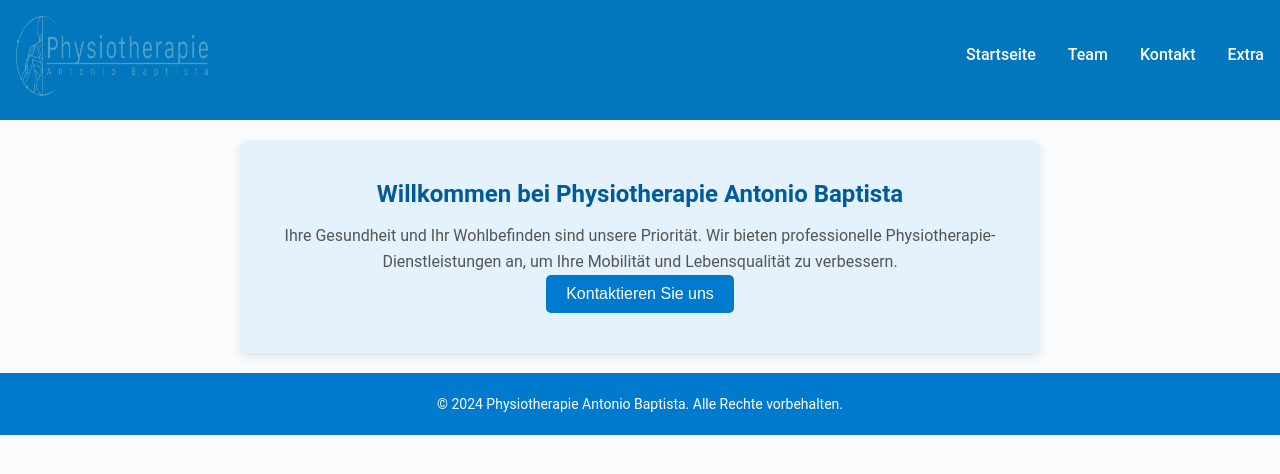
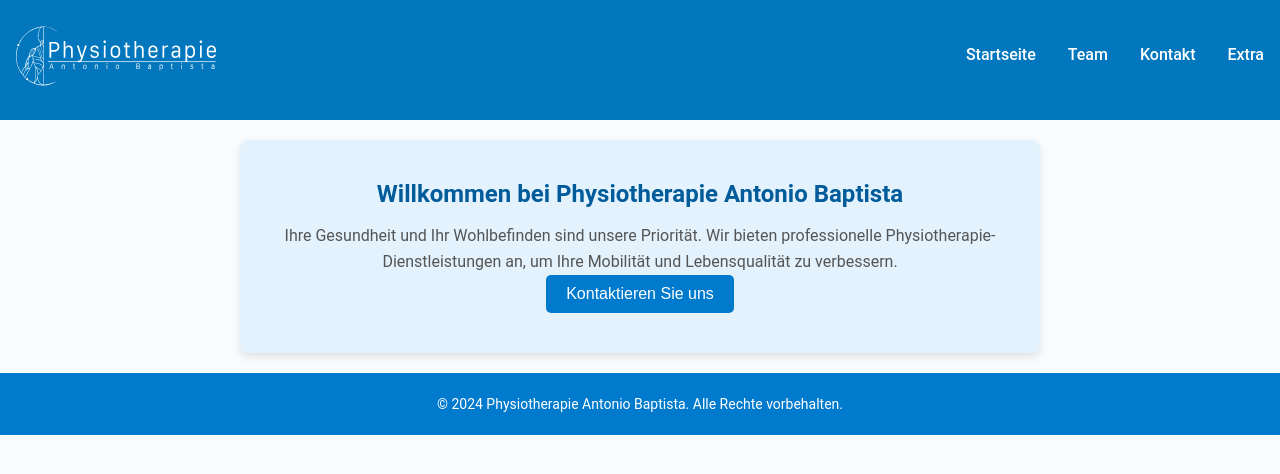
Before and after one commit to josepas/praxis-antonio, a Next.js app: page / in a window 1280 px wide. Shown: the top 474 px of the page. Built offline with nearby package versions, Linux system fonts and the light colour scheme; no server answers; what aws-amplify would draw is missing.

Commit message:
Change logo from png to SVG
Signed-off-by: Jose Pascarella <josepas@amazon.com>

```diff
--- a/app/components/navbar.tsx
+++ b/app/components/navbar.tsx
@@ -11,7 +11,7 @@ export default function Navbar() {
       <div className="logo-container">
         <Link href="/">
           <Image
-            src="/logo.png"
+            src="/javierlogo.svg"
             alt="Physiotherapie Antonio Baptista Logo"
             width={200}
             height={80}
```
Also changed, not shown: public/javierlogo.svg (added).
